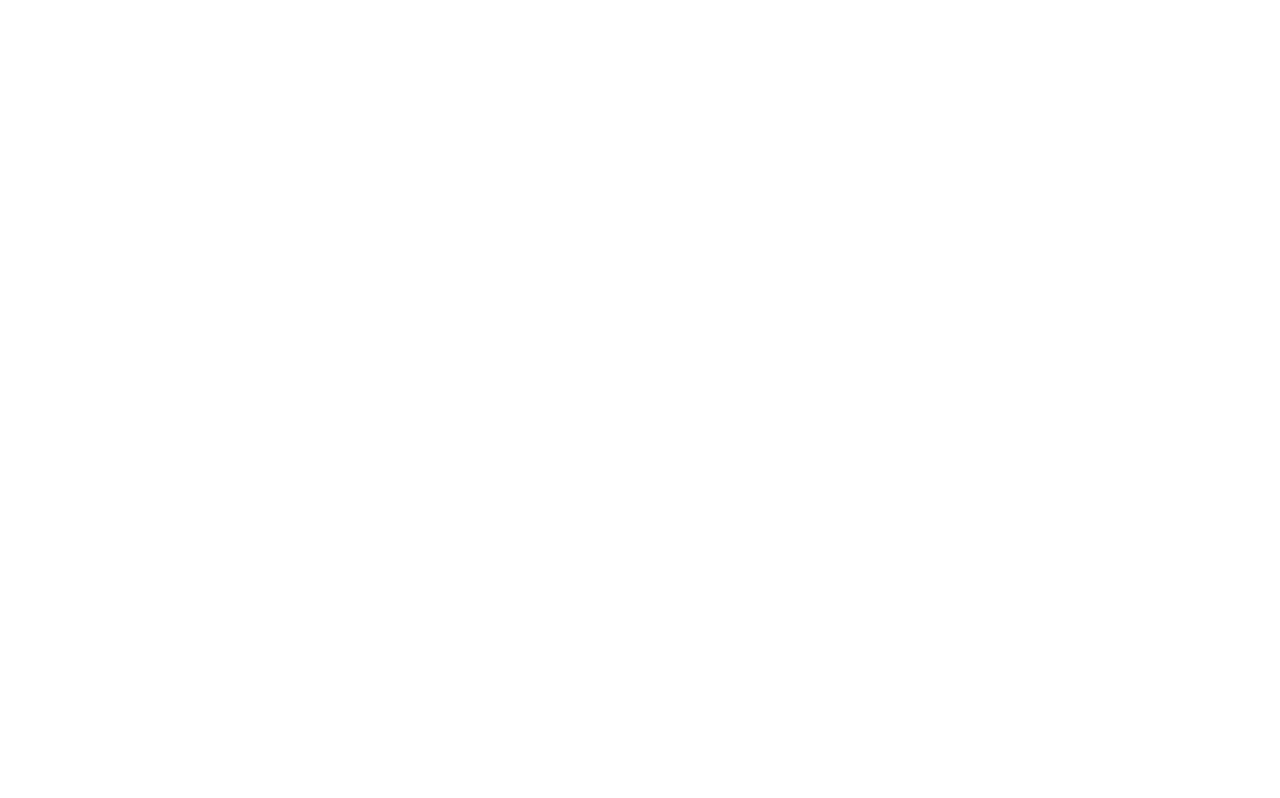
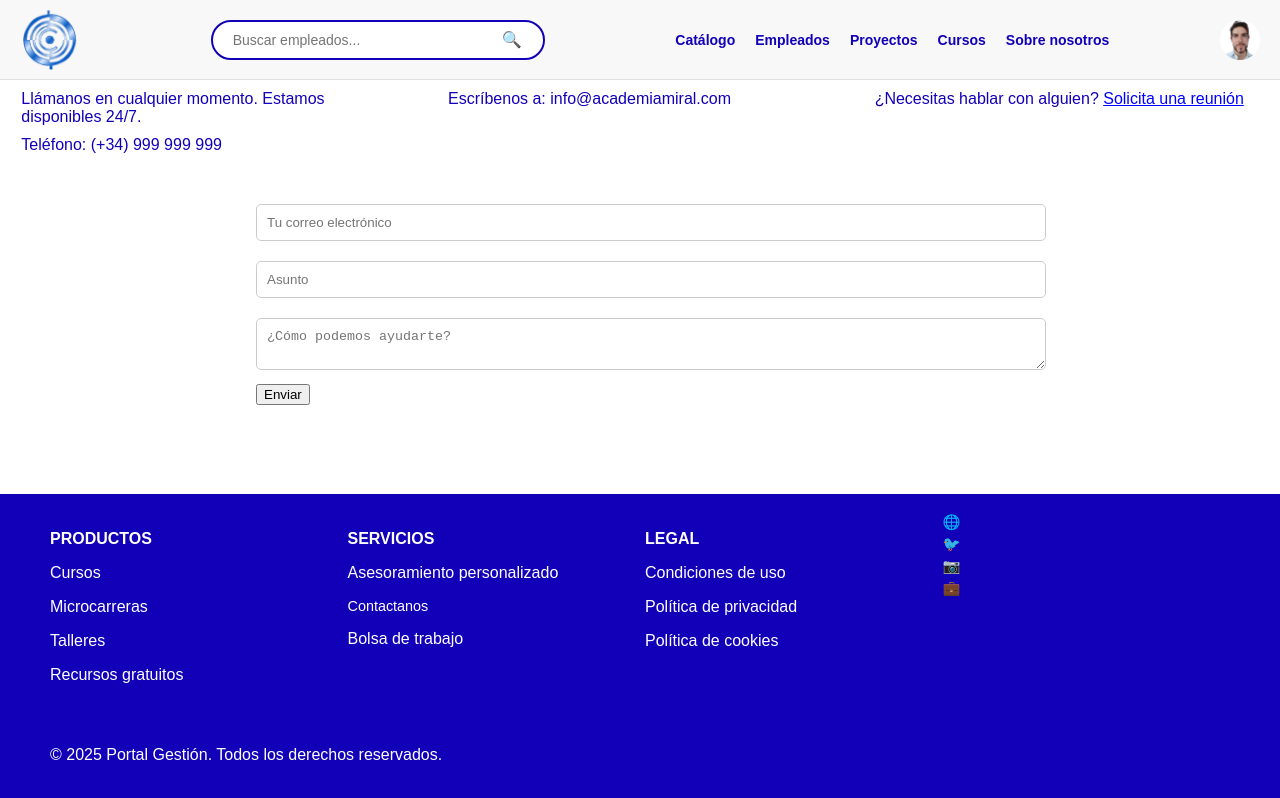
Before and after one commit to MAngelo22/PortalGestion-TFG, a React (Create React App) app: page /contactanos in a window 1280 px wide. Before the commit this address had no page. Built offline with nearby package versions, Linux system fonts and the light colour scheme.

Commit message:
subido nosotros

```diff
--- a/package.json
+++ b/package.json
@@ -10,7 +10,7 @@
     "react": "^18.3.1",
     "react-dom": "^18.3.1",
     "react-paginate": "^8.2.0",
-    "react-router-dom": "^7.0.2",
+    "react-router-dom": "^7.1.1",
     "react-scripts": "5.0.1",
     "web-vitals": "^2.1.4"
   },
--- a/src/App.js
+++ b/src/App.js
@@ -11,6 +11,7 @@
 import Proyectos from "./components/proyecto/ListProyectos.jsx"; // Nueva página de proyectos
 import Navbar from "./components/NavBar.js"; // Barra de navegación
 import Cursos from "./components/curso/ListCursos.jsx";
+import Contactanos from "./components/Contactanos.jsx"; // Importa la página de contacto
 
 const App = () => {
   const [isAuthenticated, setIsAuthenticated] = React.useState(false);
@@ -33,6 +34,7 @@
             )
           }
         />
+        <Route path="/contactanos" element={<Contactanos />} />
         <Route path="/dashboard" element={<Dashboard />} />
         <Route path="/empleados" element={<Empleados />} />
         <Route path="/proyectos" element={<Proyectos />} />
--- /dev/null
+++ b/src/components/Contactanos.jsx
@@ -0,0 +1,37 @@
+import React from "react";
+import "./estilos/Contactanos.css";
+import Navbar from "./NavBar.js";
+import Footer from "./Footer.jsx";
+
+const Contactanos = () => {
+    return (
+      <div className="contactanos">
+        <Navbar/>
+        <h1>Contacta con nosotros</h1>
+        <div className="contact-info">
+          <div className="contact-item">
+            <p>Llámanos en cualquier momento. Estamos disponibles 24/7.</p>
+            <p>Teléfono: (+34) 999 999 999</p>
+          </div>
+          <div className="contact-item">
+            <p>Escríbenos a: info@academiamiral.com</p>
+          </div>
+          <div className="contact-item">
+            <p>
+              ¿Necesitas hablar con alguien?{" "}
+              <a href="#" className="link">Solicita una reunión</a>
+            </p>
+          </div>
+        </div>
+        <form className="contact-form">
+          <input type="email" placeholder="Tu correo electrónico" required />
+          <input type="text" placeholder="Asunto" required />
+          <textarea placeholder="¿Cómo podemos ayudarte?" required></textarea>
+          <button type="submit">Enviar</button>
+        </form>
+        <Footer/>
+      </div>
+    );
+  };
+
+  export default Contactanos;
--- a/src/components/Footer.jsx
+++ b/src/components/Footer.jsx
@@ -14,7 +14,7 @@
         <div className="footer-section">
           <h3>SERVICIOS</h3>
           <p>Asesoramiento personalizado</p>
-          <p>Financiación</p>
+          <a href="./Contactanos.jsx">Contactanos</a>
           <p>Bolsa de trabajo</p>
         </div>
         <div className="footer-section">
--- a/src/components/NavBar.js
+++ b/src/components/NavBar.js
@@ -16,7 +16,7 @@
         <a href="/empleados">Empleados</a>
         <a href="/proyectos">Proyectos</a>
         <a href="/cursos">Cursos</a>
-        <a href="/nosotros">Sobre nosotros</a>
+        <a href="/Contactanos">Sobre nosotros</a>
       </nav>
       <div className="user-profile">
         <img src={userImg} alt="Usuario" />
--- /dev/null
+++ b/src/components/estilos/Contactanos.css
@@ -0,0 +1,66 @@
+.contact-page {
+    display: flex;
+    flex-direction: column;
+    align-items: center;
+    justify-content: flex-start; /* Asegura que el contenido comience después del Navbar */
+    font-family: Arial, sans-serif;
+    color: #1a1a1a;
+    text-align: center;
+    padding-top: 60px; /* Ajusta según la altura de tu Navbar */
+}
+
+  h1 {
+    color: #0000ff; /* Color azul */
+  }
+
+  .contact-info {
+    display: flex;
+    justify-content: space-around;
+    margin: 20px 0;
+  }
+
+  .contact-item {
+    width: 30%;
+    text-align: left;
+  }
+
+  .contact-item i {
+    font-size: 24px;
+    color: #0000ff; /* Íconos en azul */
+  }
+
+  .contact-item p {
+    margin: 10px 0;
+  }
+
+  .contact-item a {
+    color: #0000ff;
+    text-decoration: underline;
+  }
+
+  .contact-form {
+    margin: 30px auto;
+    width: 60%;
+  }
+
+  .contact-form input,
+  .contact-form textarea {
+    width: 100%;
+    padding: 10px;
+    margin: 10px 0;
+    border: 1px solid #ccc;
+    border-radius: 5px;
+  }
+
+  .contact-form .btn-submit {
+    background-color: #0000ff;
+    color: white;
+    padding: 10px 20px;
+    border: none;
+    border-radius: 5px;
+    cursor: pointer;
+  }
+
+  .contact-form .btn-submit:hover {
+    background-color: #000099; /* Cambiar a un azul más oscuro al pasar el mouse */
+  }
--- a/src/components/estilos/estilo.css
+++ b/src/components/estilos/estilo.css
@@ -8,8 +8,9 @@
   display: block;
   justify-content: center;
   align-items: center;
-  height: 100vh;
+  height: auto; /* Cambiar de 100vh a auto */
 }
+
 
 /* Contenedor principal */
 .main-container {
```
Also changed, not shown: 1 other file (tests, documents, lock files or other folders).
